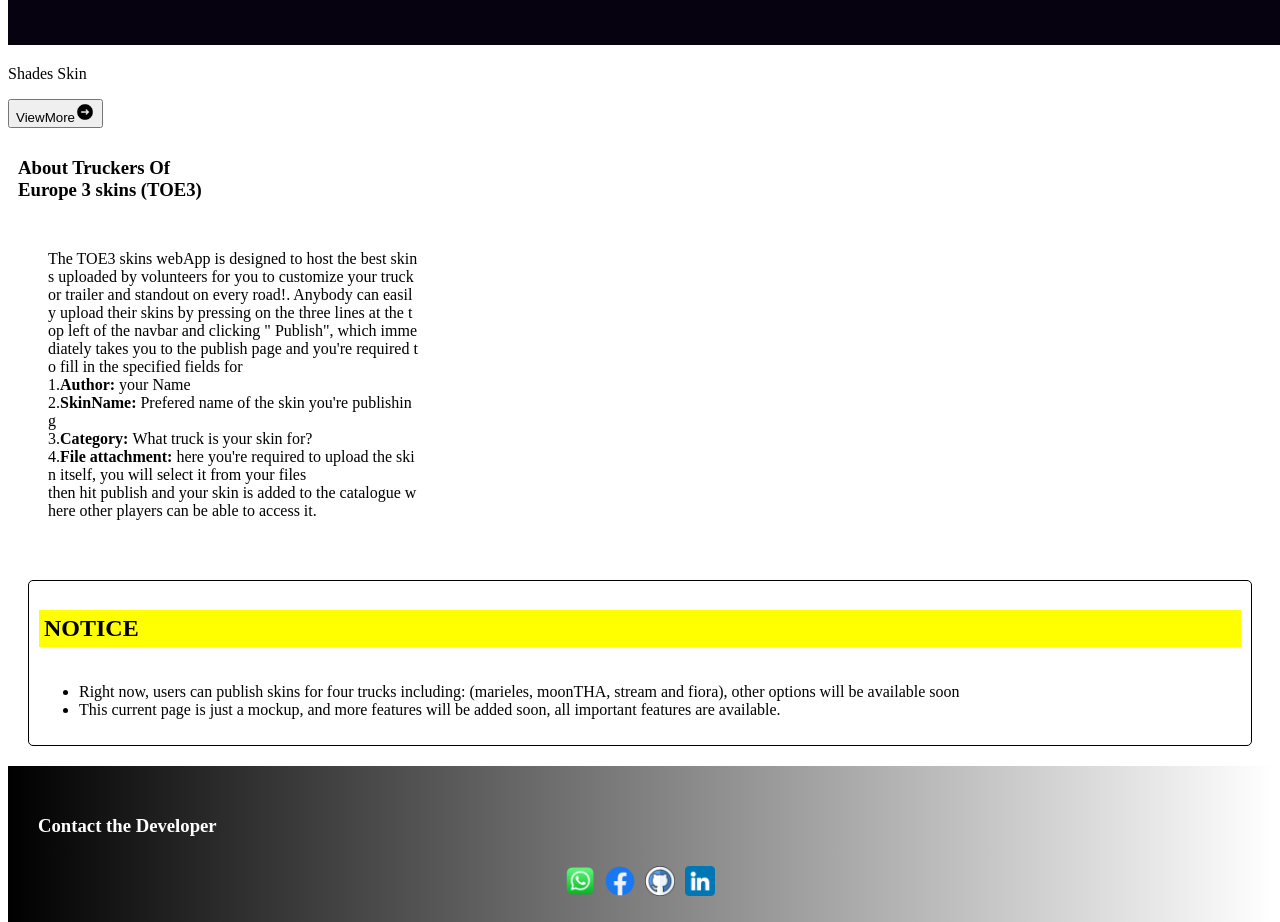
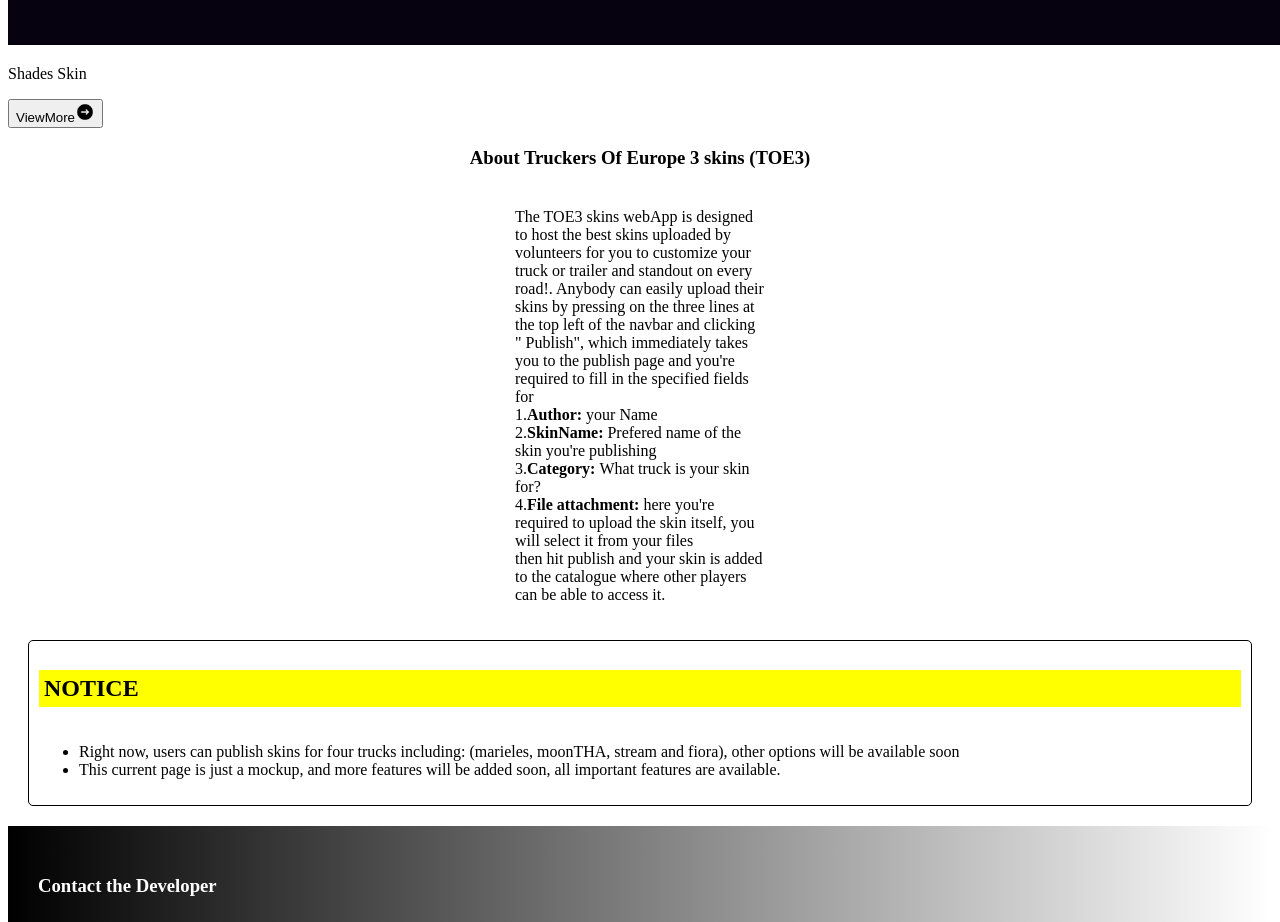
Before and after one commit to dmkkerl-web/toe3-skins, a React (Vite) app: page / in a window 1280 px wide. Shown: the part 8040-8962 px from the top of the page. Built offline with nearby package versions, Linux system fonts and the light colour scheme.

Commit message:
reduced width of the about section

```diff
--- a/src/App.css
+++ b/src/App.css
@@ -362,14 +362,19 @@
   line-height: 20px;
 }
 .AboutSection {
-  width: 200px;
+  display:flex;
+  flex-direction:column;
   color:black;
-  padding:10px;
+  justify-content:center;
   align-items:center;
-
+}
+.AboutSection h3{
+  text-align:center;
 }
 .AboutSection p{
-    word-break:break-all;
+  list-style: none;
+  width:250px;
+  margin-top:20px;
 }
 .Notice{
   color:black;
@@ -386,13 +391,7 @@
  background:yellow;
  padding:5px;
 }
-.AboutSection p{
-  display:inline-block;
-  width:370px;
-  margin:30px;
-  list-style:none;
 
-}
 .PublishBody{
    background:aliceblue;
    padding-bottom:70px;
```
